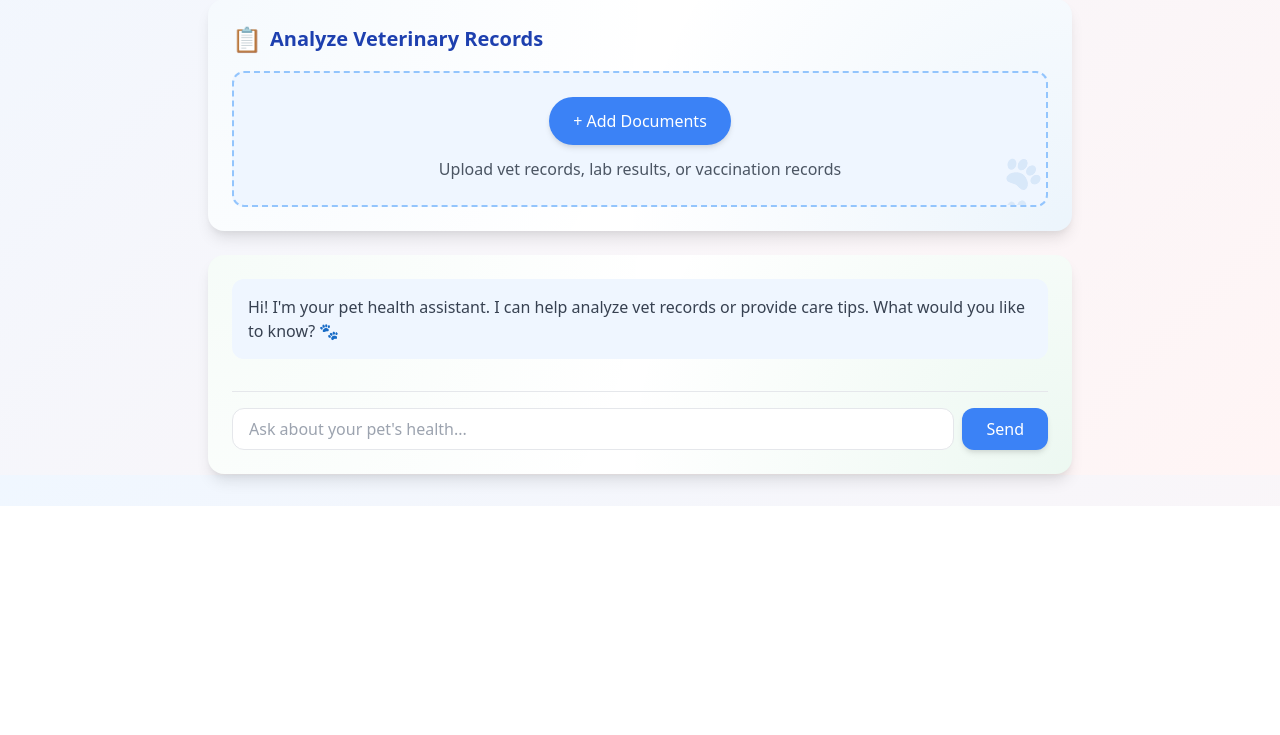
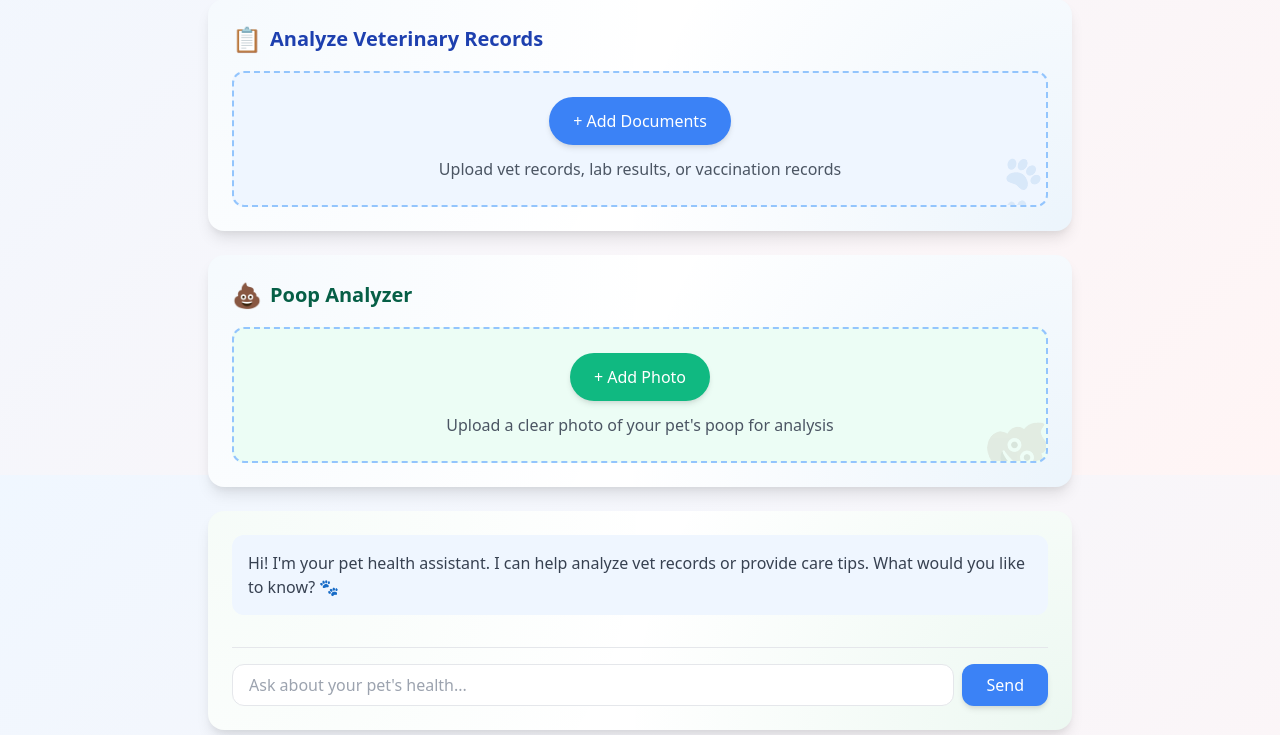
Before and after one commit to AustinArrington87/MyPetLink, a Flask app: page / in a window 1280 px wide. Shown: the part 325-1060 px from the top of the page. Before the commit the page ends 831 px from the top, so only its background shows below. Run offline with Flask 3, Linux system fonts and the light colour scheme; some libraries are stand-ins or nearby versions.

Commit message:
Update home.html

```diff
--- a/templates/home.html
+++ b/templates/home.html
@@ -125,6 +125,26 @@
         </div>
     </div>
 
+    <!-- Add this after the Vet Record Analysis section -->
+    <div class="analysis-card rounded-2xl p-6 shadow-lg mb-6">
+        <h2 class="text-xl font-semibold mb-4 text-green-800 flex items-center">
+            <span class="text-2xl mr-2">💩</span> Poop Analyzer
+        </h2>
+        <div class="upload-zone rounded-xl p-6 text-center bg-green-50 relative overflow-hidden" id="poopDropZone">
+            <input type="file"
+                   id="poopFileInput"
+                   class="hidden"
+                   accept=".jpg,.jpeg,.png">
+            <button type="button"
+                    onclick="document.getElementById('poopFileInput').click()"
+                    class="bg-green-500 text-white px-6 py-3 rounded-full hover:bg-green-600 transform transition-all hover:scale-105 shadow-md">
+                + Add Photo
+            </button>
+            <p class="text-gray-600 mt-3">Upload a clear photo of your pet's poop for analysis</p>
+            <div class="paw-print text-6xl absolute -bottom-4 -right-4 opacity-5">💩</div>
+        </div>
+    </div>
+
     <!-- Analysis Results -->
     <div id="analysisResult" class="bg-white rounded-2xl p-6 shadow-lg mt-6 hidden">
         <h2 class="text-xl font-semibold mb-4 text-blue-800">Analysis Results</h2>
@@ -137,6 +157,22 @@
             </div>
             <div class="bg-green-50 p-4 rounded-xl">
                 <div id="followup-actions"></div>
+            </div>
+        </div>
+    </div>
+
+    <!-- Add this for poop analysis results -->
+    <div id="poopAnalysisResult" class="bg-white rounded-2xl p-6 shadow-lg mt-6 hidden">
+        <h2 class="text-xl font-semibold mb-4 text-green-800">Poop Analysis Results</h2>
+        <div class="space-y-4">
+            <div class="bg-green-50 p-4 rounded-xl">
+                <div id="poopSummary"></div>
+            </div>
+            <div class="bg-yellow-50 p-4 rounded-xl">
+                <div id="poopConcerns"></div>
+            </div>
+            <div class="bg-blue-50 p-4 rounded-xl">
+                <div id="poopRecommendations"></div>
             </div>
         </div>
     </div>
```
